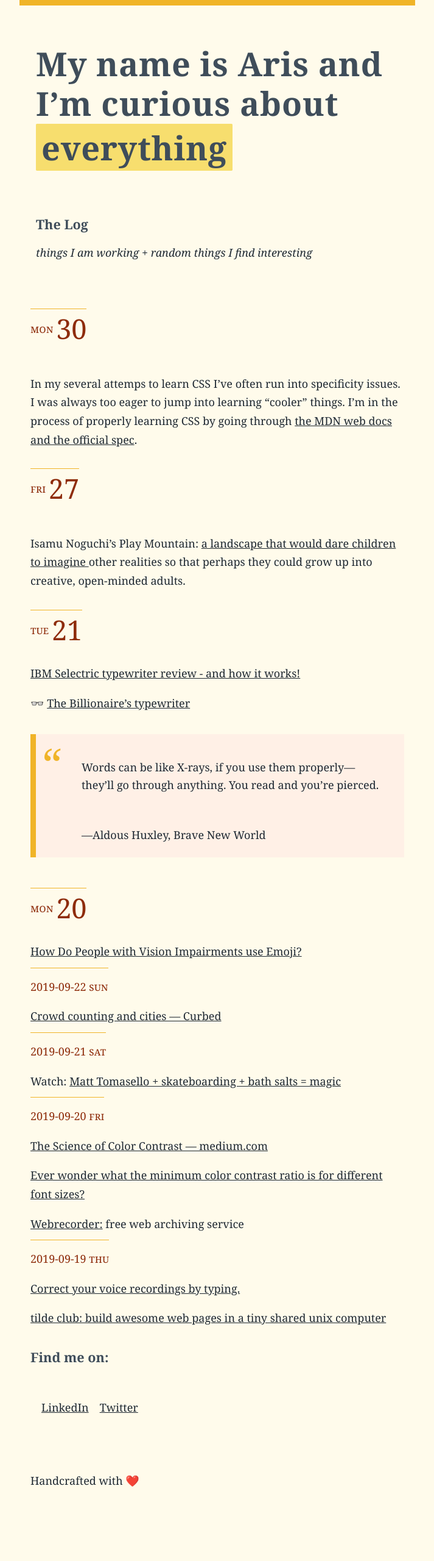
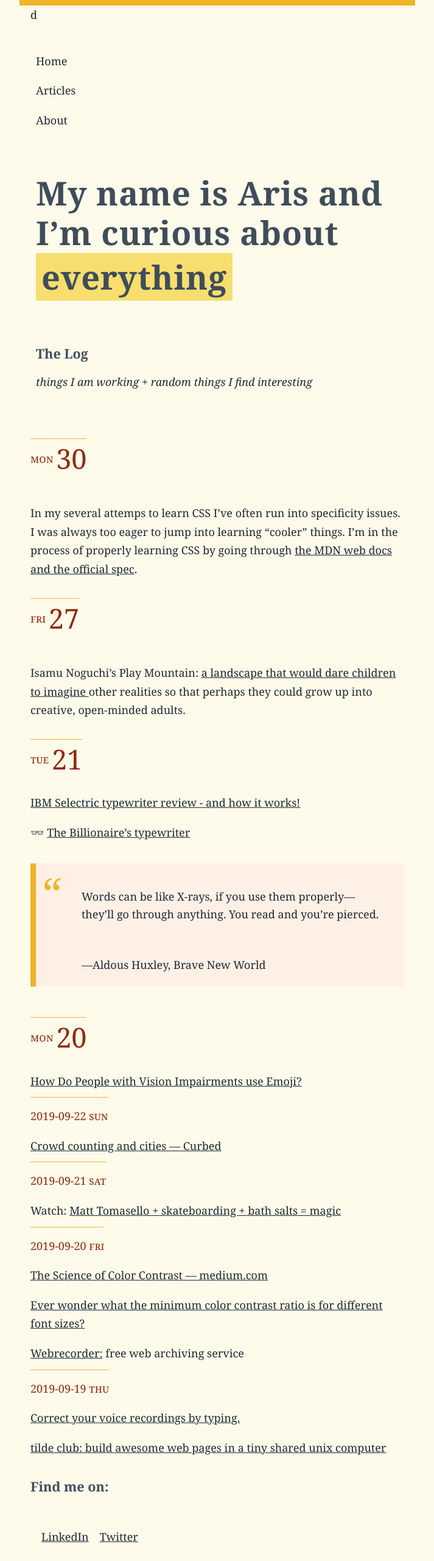
Before and after one commit to indvstry/indvstry-site, a plain HTML site: page index.html in a window 1280 px wide. Shown: the top 2560 px of the page at 61% size, without its empty margins (283-996 px from the left). Before the commit the page ends 2462 px from the top, so only its background shows below. Drawn offline with Linux system fonts and the light colour scheme.

Commit message:
update footer

```diff
--- a/index.html
+++ b/index.html
@@ -1,7 +1,7 @@
 <!DOCTYPE html>
 <html lang="en">
 
-<head>
+<head>d
   <meta charset="UTF-8" />
   <link rel="stylesheet" href="css/style.css" />
   <meta name="viewport" content="width=device-width, initial-scale=1.0" />
@@ -13,6 +13,13 @@
 <body>
   <!-- header -->
   <header class="header-grid">
+    <nav>
+      <ul>
+        <li>Home</li>
+        <li>Articles</li>
+        <li>About</li>
+      </ul>
+    </nav>
     <div class="header-text">
       <h1>
         My name is Aris and I’m curious about
@@ -27,7 +34,7 @@
         <h2> The Log</h2>
         <p class="byline">things I am working + random things I find interesting</p>
       </header>
-      <ul class="logMaster">
+      <ul class="month" id="e-2019-09">
         <li class="logEntry">
           <time datetime="2019-09-30"><span class="clDayName">mon</span> <span class="clDayNum">30</span></time>
           <ul>
@@ -149,7 +156,7 @@
   </main>
 
   <footer>
-    <p>Handcrafted with ❤️ <br /></p>
+    <p>Handcrafted with ❤️️️ 2019 <br /></p>
   </footer>
 
   <!-- <script src="https://cdn.freecodecamp.org/testable-projects-fcc/v1/bundle.js"></script> -->
```
